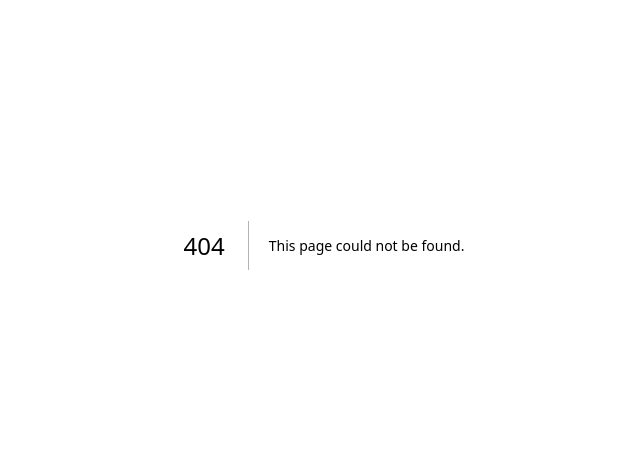
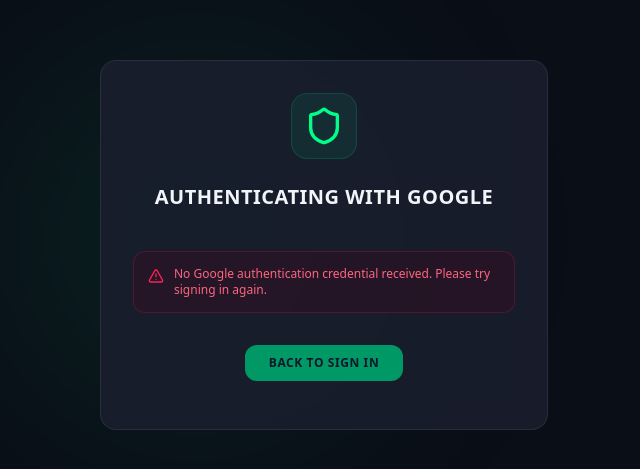
Before and after one commit to Prajwal20p6/SentinelFlow-AI, a Next.js app in the folder frontend/: page /auth/google/callback in a window 1280 px wide. Before the commit this address had no page. Shown: the part 155-624 px from the top of the page, without its empty margins (316-956 px from the left). Built offline with nearby package versions, Linux system fonts and the light colour scheme.

Commit message:
feat(auth): complete production Google GSI SDK integration and OAuth callback route

```diff
--- /dev/null
+++ b/frontend/src/app/auth/google/callback/page.tsx
@@ -0,0 +1,100 @@
+'use client';
+
+import React, { useEffect, useState, Suspense } from 'react';
+import { useRouter, useSearchParams } from 'next/navigation';
+import { Shield, Loader2, AlertTriangle } from 'lucide-react';
+import { api } from '../../../../lib/api';
+import { useAuthStore } from '../../../../store/authStore';
+
+function GoogleCallbackContent() {
+  const router = useRouter();
+  const searchParams = useSearchParams();
+  const { setUser, setIsLoggedIn, setAuthError } = useAuthStore();
+
+  const [loading, setLoading] = useState<boolean>(true);
+  const [error, setError] = useState<string>('');
+
+  useEffect(() => {
+    const handleAuth = async () => {
+      let idToken = searchParams.get('id_token') || searchParams.get('credential');
+
+      // Check URL hash if id_token was returned in location.hash
+      if (!idToken && typeof window !== 'undefined' && window.location.hash) {
+        const hashParams = new URLSearchParams(window.location.hash.substring(1));
+        idToken = hashParams.get('id_token') || hashParams.get('credential');
+      }
+
+      if (!idToken) {
+        setError('No Google authentication credential received. Please try signing in again.');
+        setLoading(false);
+        return;
+      }
+
+      try {
+        const data = await api.googleLogin(idToken);
+        setUser(data.user);
+        setIsLoggedIn(true);
+        router.push('/dashboard');
+      } catch (err: any) {
+        setError(err?.data?.detail || err?.message || 'Google authentication failed. Please try again.');
+        setAuthError(err?.data?.detail || err?.message || 'Google authentication failed.');
+        setLoading(false);
+      }
+    };
+
+    handleAuth();
+  }, [searchParams, router, setUser, setIsLoggedIn, setAuthError]);
+
+  return (
+    <div className="min-h-screen bg-[#0a0e17] flex items-center justify-center p-6 relative overflow-hidden font-sans">
+      <div className="absolute top-1/4 left-1/4 w-96 h-96 bg-emerald-500/10 rounded-full filter blur-[100px] pointer-events-none"></div>
+      <div className="w-full max-w-md p-8 glass rounded-2xl border border-white/5 text-center space-y-6 relative z-10">
+        <div className="flex justify-center">
+          <div className="p-3 bg-emerald-500/10 rounded-2xl border border-emerald-500/20">
+            <Shield className="w-10 h-10 text-[#00ff88]" />
+          </div>
+        </div>
+
+        <h2 className="text-xl font-bold text-slate-100 uppercase tracking-wide">
+          Authenticating with Google
+        </h2>
+
+        {loading && (
+          <div className="space-y-4 py-4">
+            <Loader2 className="w-8 h-8 text-[#00ff88] animate-spin mx-auto" />
+            <p className="text-sm text-slate-300">Validating Google identity & establishing secure session...</p>
+          </div>
+        )}
+
+        {error && (
+          <div className="space-y-4 py-4 animate-fade-in">
+            <div className="p-3.5 bg-rose-950/25 border border-rose-500/20 rounded-xl text-xs text-rose-400 flex items-start gap-2.5 text-left">
+              <AlertTriangle className="w-4 h-4 text-rose-500 shrink-0 mt-0.5" />
+              <span>{error}</span>
+            </div>
+            <button
+              onClick={() => router.push('/')}
+              className="mt-4 px-6 py-2.5 bg-emerald-600 hover:bg-emerald-500 text-slate-900 font-bold text-xs rounded-xl uppercase tracking-wider transition-all"
+            >
+              Back to Sign In
+            </button>
+          </div>
+        )}
+      </div>
+    </div>
+  );
+}
+
+export default function GoogleCallbackPage() {
+  return (
+    <Suspense
+      fallback={
+        <div className="min-h-screen bg-[#0a0e17] flex items-center justify-center">
+          <Loader2 className="w-8 h-8 text-[#00ff88] animate-spin" />
+        </div>
+      }
+    >
+      <GoogleCallbackContent />
+    </Suspense>
+  );
+}
--- a/frontend/src/app/layout.tsx
+++ b/frontend/src/app/layout.tsx
@@ -26,6 +26,7 @@
     <html lang="en" className={`${geistSans.variable} ${geistMono.variable} dark`}>
       <head>
         <link rel="icon" href="/favicon.ico" />
+        <script src="https://accounts.google.com/gsi/client" async defer></script>
       </head>
       <body className="bg-[#0a0e17] text-[#e2e8f0] min-h-screen">
         {children}
--- a/frontend/src/components/auth/LoginForm.tsx
+++ b/frontend/src/components/auth/LoginForm.tsx
@@ -38,20 +38,27 @@
 
   // Initialize Google Sign-In SDK if available
   useEffect(() => {
+    const initGoogle = () => {
       if (typeof window !== 'undefined' && (window as any).google?.accounts?.id) {
+        const clientId = process.env.NEXT_PUBLIC_GOOGLE_CLIENT_ID;
+        if (clientId) {
           try {
             (window as any).google.accounts.id.initialize({
-          client_id: process.env.NEXT_PUBLIC_GOOGLE_CLIENT_ID || '1084293810298-sentinelflow.apps.googleusercontent.com',
+              client_id: clientId,
               callback: handleGoogleCallback,
+              auto_select: false,
             });
           } catch (e) {
             console.error('Google Auth Init Exception:', e);
           }
         }
+      }
+    };
+    initGoogle();
   }, []);
 
   const handleGoogleCallback = async (response: any) => {
-    if (!response.credential) return;
+    if (!response || !response.credential) return;
     setAuthLoading(true);
     setAuthError('');
     try {
@@ -59,25 +66,42 @@
       setUser(data.user);
       setIsLoggedIn(true);
     } catch (err: any) {
-      setAuthError(err?.data?.detail || err?.message || 'Google Sign-In failed. Please try again.');
+      setAuthError(err?.data?.detail || err?.message || 'Google authentication failed. Please try again.');
     } finally {
       setAuthLoading(false);
     }
   };
 
   const triggerGoogleSignIn = () => {
-    if (typeof window !== 'undefined' && (window as any).google?.accounts?.id) {
-      (window as any).google.accounts.id.prompt();
-    } else {
-      // Direct OAuth fallback or user guidance
+    setAuthError('');
     const googleClientId = process.env.NEXT_PUBLIC_GOOGLE_CLIENT_ID;
-      if (!googleClientId) {
-        setAuthError('Google Sign-In requires GOOGLE_CLIENT_ID environment variable in production. Please use email sign-in or configure Client ID.');
-        return;
-      }
+
+    if (typeof window !== 'undefined' && (window as any).google?.accounts?.id && googleClientId) {
+      try {
+        (window as any).google.accounts.id.initialize({
+          client_id: googleClientId,
+          callback: handleGoogleCallback,
+        });
+        (window as any).google.accounts.id.prompt((notification: any) => {
+          if (notification.isNotDisplayed() || notification.isSkippedMoment()) {
+            // Fallback to direct OAuth redirect if One-Tap prompt is skipped/suppressed
             const redirectUri = encodeURIComponent(`${window.location.origin}/auth/google/callback`);
             window.location.href = `https://accounts.google.com/o/oauth2/v2/auth?client_id=${googleClientId}&redirect_uri=${redirectUri}&response_type=id_token&scope=openid%20email%20profile&nonce=${Date.now()}`;
           }
+        });
+        return;
+      } catch (err) {
+        console.error('Google prompt exception:', err);
+      }
+    }
+
+    if (googleClientId) {
+      const redirectUri = encodeURIComponent(`${window.location.origin}/auth/google/callback`);
+      window.location.href = `https://accounts.google.com/o/oauth2/v2/auth?client_id=${googleClientId}&redirect_uri=${redirectUri}&response_type=id_token&scope=openid%20email%20profile&nonce=${Date.now()}`;
+      return;
+    }
+
+    setAuthError('Google Sign-In is temporarily unavailable. Please try again.');
   };
 
   const handleResendEmail = async () => {
```
Lines whose indentation alone changed are shown as unchanged.
